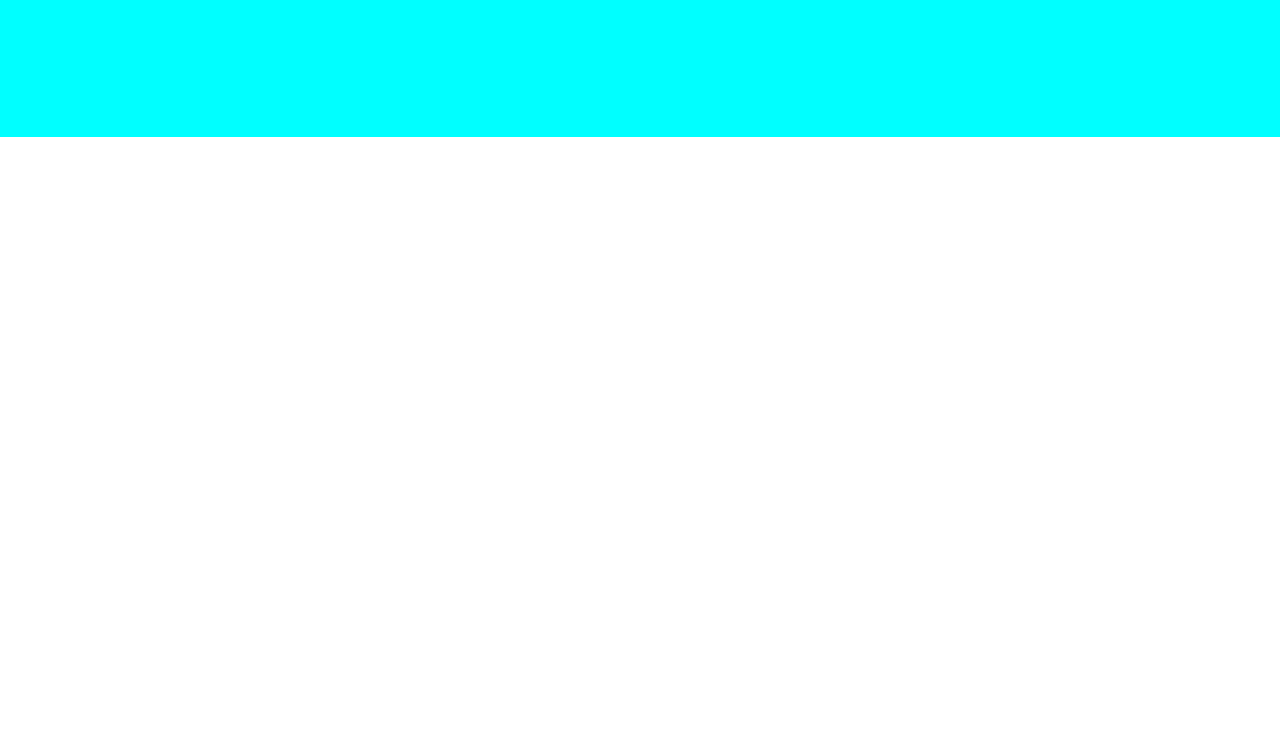
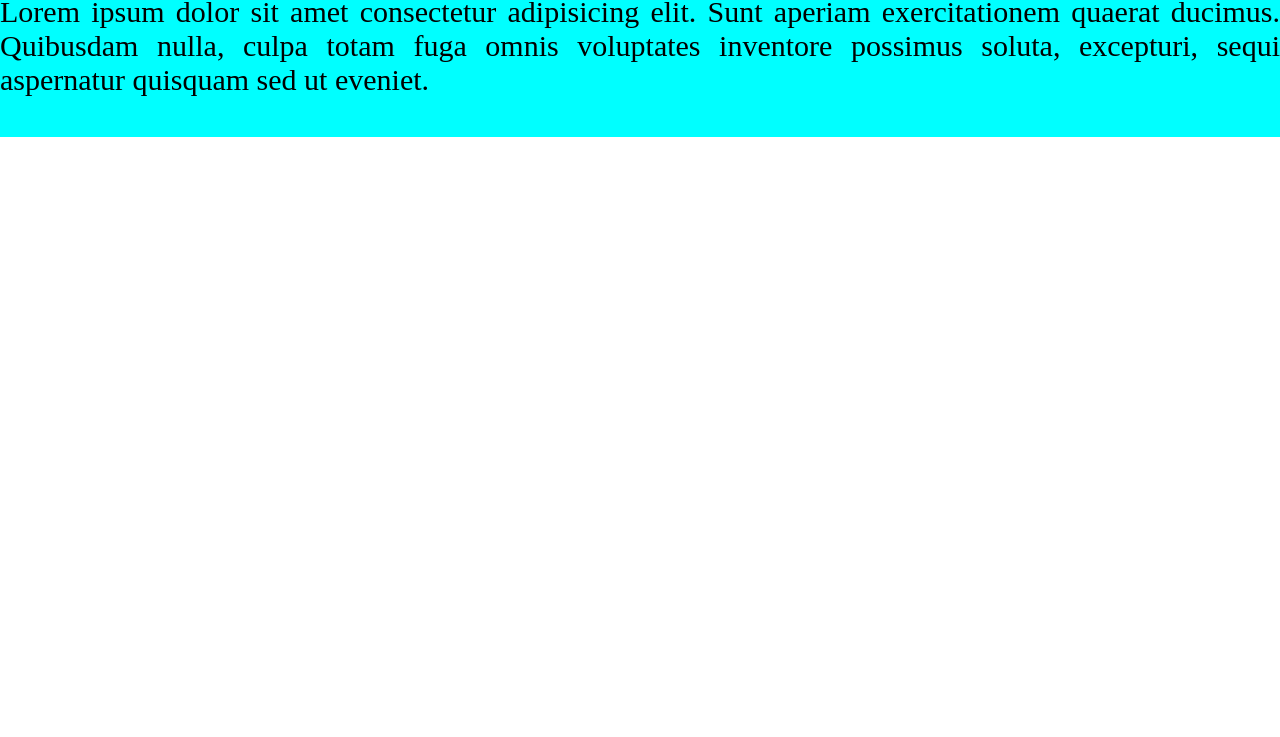
Before and after one commit to lixci/29240, a plain HTML site: page index.html in a window 1280 px wide. Shown: the part 63-800 px from the top of the page. Drawn offline with Linux system fonts and the light colour scheme.

Commit message:
AGREGUE PARRAFO Y MODIFICADORES DE TAMAÑOS EN TEXTOS

```diff
--- a/estilos.css
+++ b/estilos.css
@@ -9,4 +9,9 @@ header{
 }
 h1{
     text-align: center;
+    font-size: 50px;
 }
+p{
+    text-align: justify;
+    font-size: 30px;
+}
--- a/index.html
+++ b/index.html
@@ -10,6 +10,7 @@
 <body>
     <header>
         <h1>github</h1>
+        <p>Lorem ipsum dolor sit amet consectetur adipisicing elit. Sunt aperiam exercitationem quaerat ducimus. Quibusdam nulla, culpa totam fuga omnis voluptates inventore possimus soluta, excepturi, sequi aspernatur quisquam sed ut eveniet.</p>
     </header>
 </body>
 </html>
```
